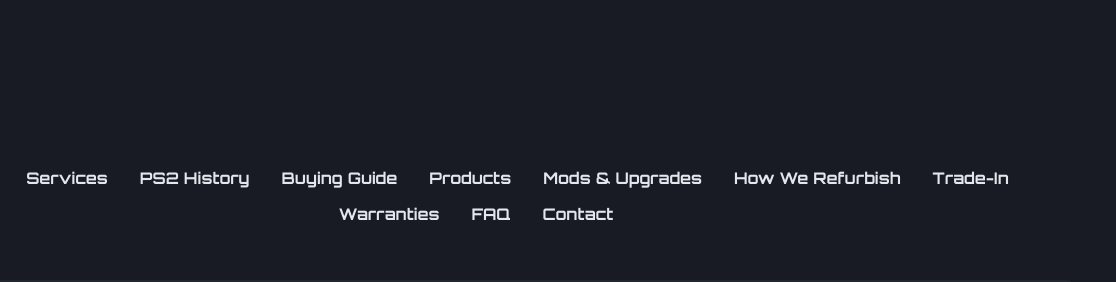
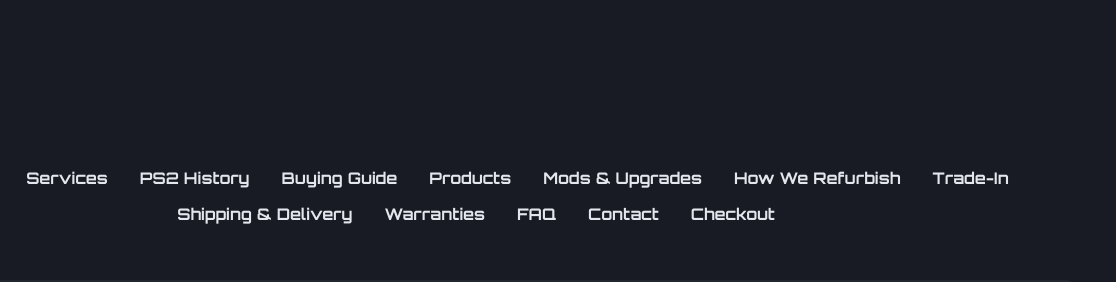
Before and after one commit to Taccountant2026/retro-replay, a plain HTML site: page about.html in a window 1280 px wide. Shown: the top 282 px of the page, 164-1280 px from the left. Drawn offline with Linux system fonts and the light colour scheme.

Commit message:
Update navigation with accessibility and new links

```diff
--- a/about.html
+++ b/about.html
@@ -90,9 +90,10 @@
 <div class="ambient"></div>
 
 <div class="wrap">
+  <!-- Header (preserved) -->
   <header>
     <img src="assets/logo.png" alt="Retro Replay logo" class="logo">
-    <nav>
+    <nav aria-label="Main navigation">
       <a href="index.html">Home</a>
       <a href="services.html">Services</a>
       <a href="histroy.html">PS2 History</a>
@@ -101,9 +102,11 @@
       <a href="mods-upgrades.html">Mods & Upgrades</a>
       <a href="how-we-refurbish.html">How We Refurbish</a>
       <a href="trade-in.html">Trade-In</a>
+      <a href="delivery.html">Shipping & Delivery</a>
       <a href="warranties.html">Warranties</a>
       <a href="faq.html">FAQ</a>
       <a href="contact.html">Contact</a>
+      <a href="checkout.html">Checkout</a>
     </nav>
   </header>
 
```
